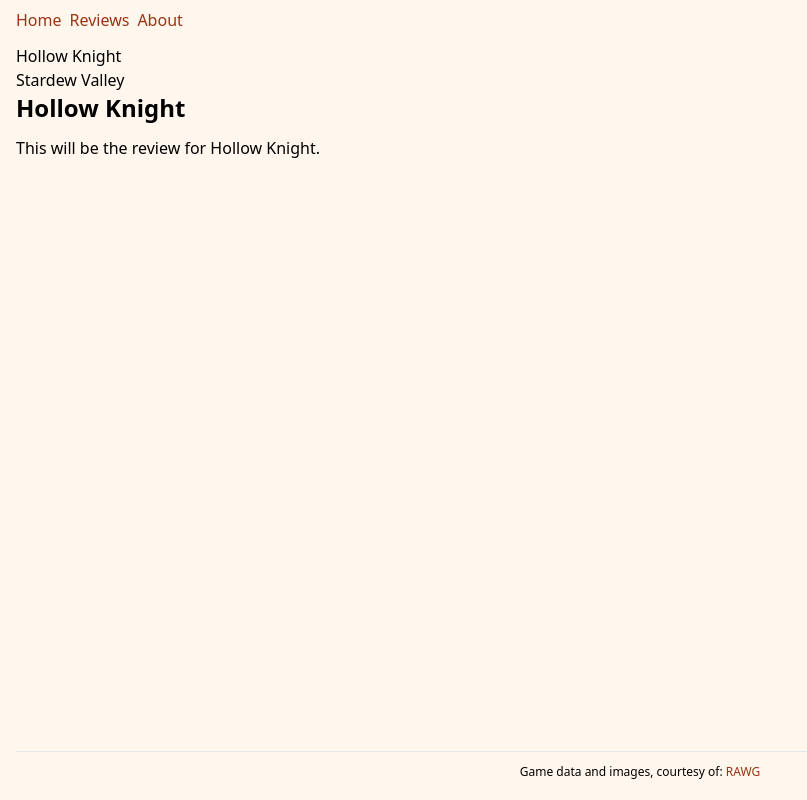
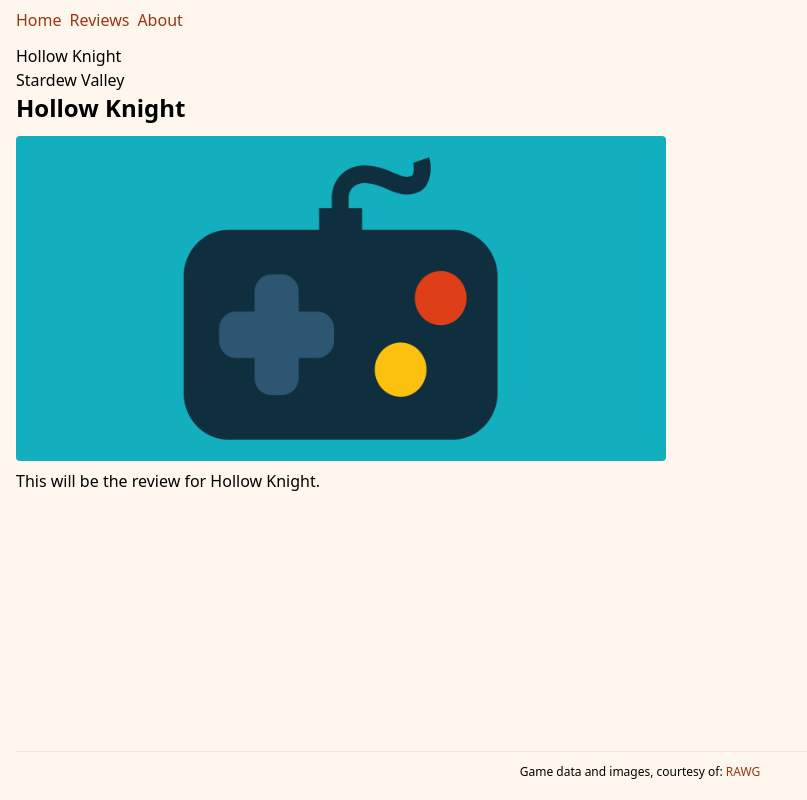
Before and after one commit to patriciacostadacruz/next-reviews-app, a Next.js app: page /reviews/hollow-knight in a window 1280 px wide. Shown: the whole page, without its empty margins (0-807 px from the left). Built offline with nearby package versions, Linux system fonts and the light colour scheme.

Commit message:
Added images to reviews pages

```diff
--- a/app/about/page.tsx
+++ b/app/about/page.tsx
@@ -4,7 +4,9 @@ export default function AboutPage() {
   return (
     <>
       <Heading>About</Heading>
-      <p>This is the about section for this website created to lear Next.js.</p>
+      <p>
+        This is the about section for this website created to learn Next.js.
+      </p>
     </>
   );
 }
--- a/app/reviews/hollow-knight/page.tsx
+++ b/app/reviews/hollow-knight/page.tsx
@@ -4,6 +4,13 @@ export default function HollowKnightPage() {
   return (
     <>
       <Heading>Hollow Knight</Heading>
+      <img
+        src="/images/game.png"
+        alt="Game"
+        width="650"
+        height="360"
+        className="mb-2 rounded"
+      />
       <p>This will be the review for Hollow Knight.</p>
     </>
   );
--- a/app/reviews/stardew-valley/page.tsx
+++ b/app/reviews/stardew-valley/page.tsx
@@ -4,6 +4,13 @@ export default function StardewValleyPage() {
   return (
     <>
       <Heading>Stardew Valley</Heading>
+      <img
+        src="/images/game.png"
+        alt="Game"
+        width="650"
+        height="360"
+        className="mb-2 rounded"
+      />
       <p>This will be the review for Stardew Valley.</p>
     </>
   );
```
Also changed, not shown: public/images/game.png (added).
